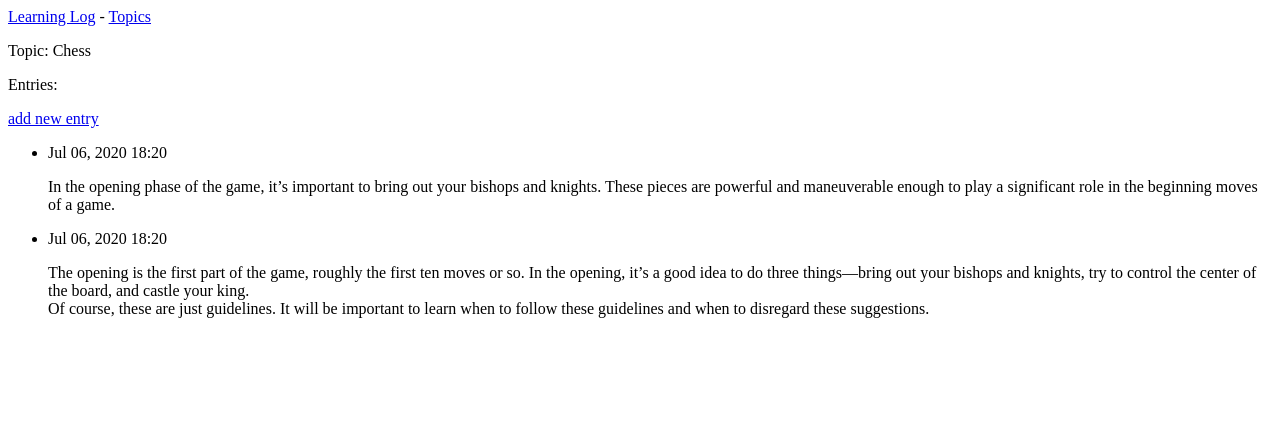
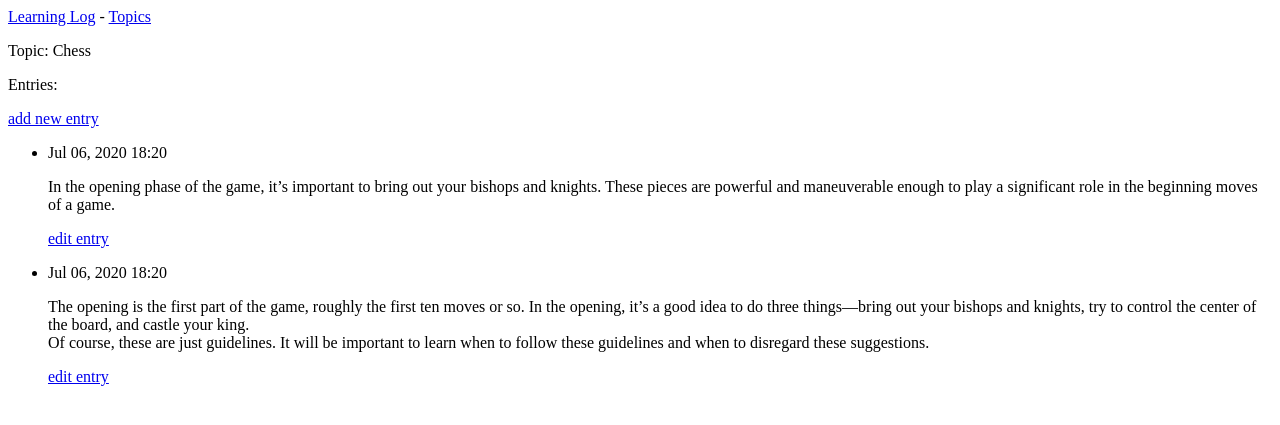
Before and after one commit to anitalakhadze/learning_log, a Django app: page /topics/1/ in a window 1280 px wide. Shown: the top 425 px of the page. Run offline with Django 3.2, Linux system fonts and the light colour scheme; data comes from the database, SQL or seed files in the repository.

Commit message:
add linking to the edit_entry page

```diff
--- a/learning_logs/templates/learning_logs/topic.html
+++ b/learning_logs/templates/learning_logs/topic.html
@@ -15,6 +15,9 @@
         <li>
             <p>{{ entry.date_added|date:'M d, Y H:i' }}</p>
             <p>{{ entry.text|linebreaks }}</p>
+            <p>
+                <a href="{% url 'edit_entry' entry.id %}">edit entry</a>
+            <p>
         </li>
     {% empty %}
         <li>
```
